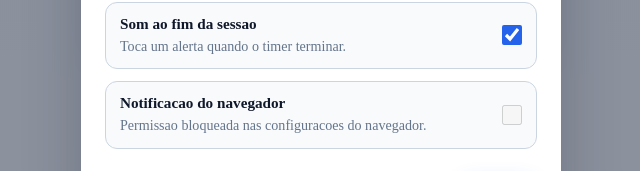
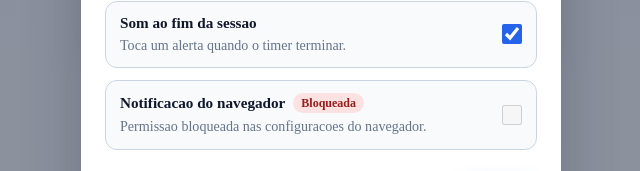
Before and after one commit to LuizOtavioTG/pomodoro-timer, an Angular app in the folder frontend/pomodoro-frontend/: page / in a window 1280 px wide. Both pictures are taken after a click on the button "Abrir configuracoes". Shown: the part 490-661 px from the top of the page, without its empty margins (319-959 px from the left). Built offline with nearby package versions, Linux system fonts and the light colour scheme.

Commit message:
feat: improve notification controls in settings UI

```diff
--- a/frontend/pomodoro-frontend/src/app/pomodoro-container/settings-form/settings-form.html
+++ b/frontend/pomodoro-frontend/src/app/pomodoro-container/settings-form/settings-form.html
@@ -78,7 +78,15 @@
 
     <label class="settings-toggle">
       <span>
-        <span class="settings-label">Notificacao do navegador</span>
+        <span class="settings-label-row">
+          <span class="settings-label">Notificacao do navegador</span>
+          <span
+            class="settings-status"
+            [ngClass]="getBrowserNotificationPermissionClass()"
+          >
+            {{ getBrowserNotificationPermissionLabel() }}
+          </span>
+        </span>
         <span class="settings-help">{{ getBrowserNotificationHelpText() }}</span>
       </span>
       <input
--- a/frontend/pomodoro-frontend/src/app/pomodoro-container/settings-form/settings-form.scss
+++ b/frontend/pomodoro-frontend/src/app/pomodoro-container/settings-form/settings-form.scss
@@ -95,10 +95,48 @@
   gap: 4px;
 }
 
+.settings-label-row {
+  display: flex;
+  align-items: center;
+  flex-wrap: wrap;
+  gap: 8px;
+}
+
 .settings-help {
   color: #64748b;
   font-size: 0.88rem;
   line-height: 1.4;
+}
+
+.settings-status {
+  display: inline-flex;
+  align-items: center;
+  min-height: 20px;
+  padding: 2px 8px;
+  border-radius: 999px;
+  font-size: 0.75rem;
+  font-weight: 700;
+  line-height: 1.2;
+}
+
+.permission-granted {
+  color: #166534;
+  background: #dcfce7;
+}
+
+.permission-default {
+  color: #92400e;
+  background: #fef3c7;
+}
+
+.permission-denied {
+  color: #991b1b;
+  background: #fee2e2;
+}
+
+.permission-unsupported {
+  color: #475569;
+  background: #e2e8f0;
 }
 
 .settings-checkbox {
@@ -107,3 +145,7 @@
   flex: 0 0 auto;
   accent-color: #2563eb;
 }
+
+.settings-checkbox:disabled {
+  cursor: not-allowed;
+}
--- a/frontend/pomodoro-frontend/src/app/pomodoro-container/settings-form/settings-form.ts
+++ b/frontend/pomodoro-frontend/src/app/pomodoro-container/settings-form/settings-form.ts
@@ -80,6 +80,24 @@ export class SettingsFormComponent {
     }
   }
 
+  getBrowserNotificationPermissionLabel(): string {
+    switch (this.browserNotificationPermissionStatus) {
+      case 'granted':
+        return 'Permitida';
+      case 'denied':
+        return 'Bloqueada';
+      case 'unsupported':
+        return 'Indisponivel';
+      case 'default':
+      default:
+        return 'Nao solicitada';
+    }
+  }
+
+  getBrowserNotificationPermissionClass(): string {
+    return `permission-${this.browserNotificationPermissionStatus}`;
+  }
+
   isFormValid(): boolean {
     return this.getShortError() === null
       && this.getLongError() === null
```
Also changed, not shown: 1 other file (tests, documents, lock files or other folders).
